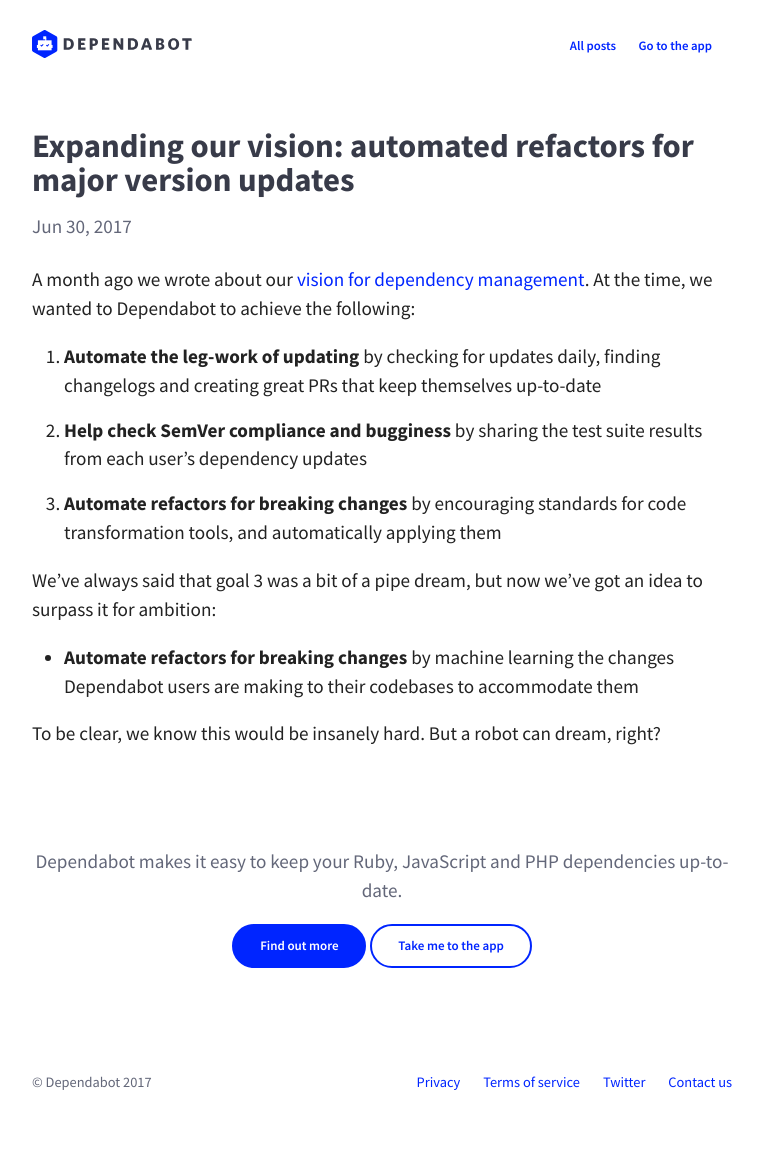
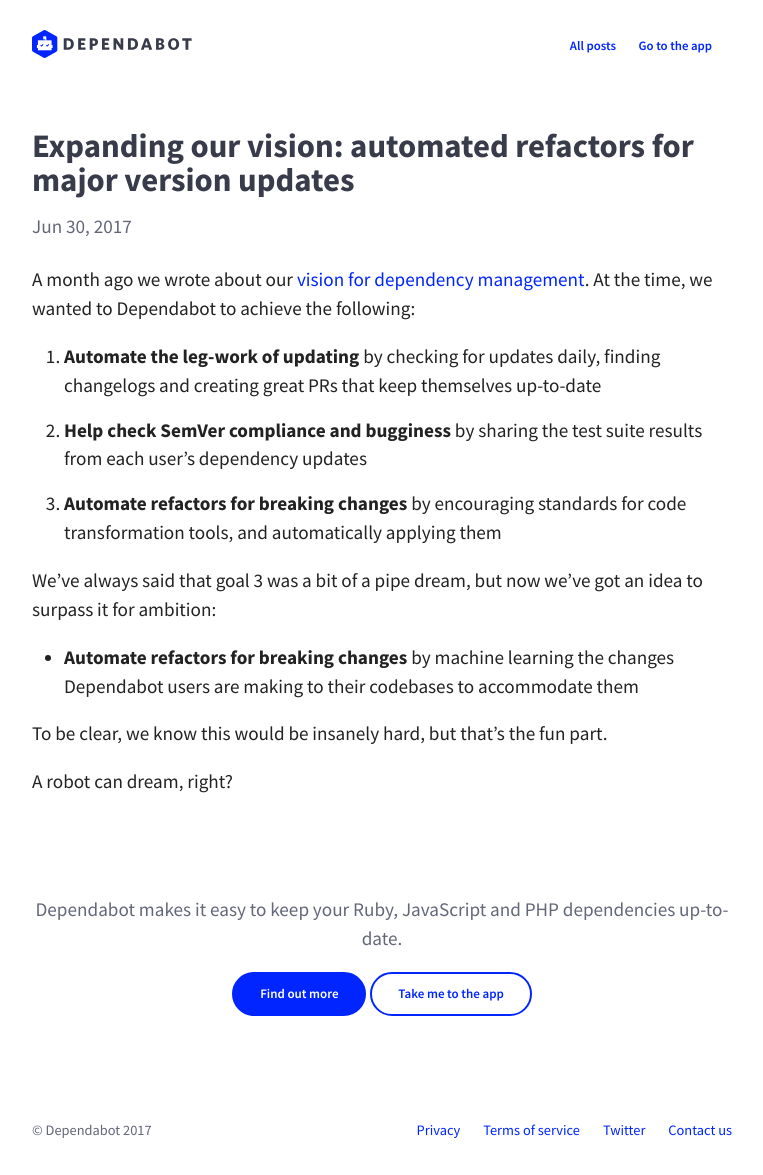
Before and after one commit to desenvolvedorIcotrade/App.bot, a Jekyll site: the page built from blog/_posts/2017-06-30-expanding-our-vision.md, in a window 1280 px wide. Shown: the whole page, without its empty margins (258-1021 px from the left). Built offline with Jekyll 4.4.1, drawn with Linux system fonts in a browser that asks for light colours; nearby versions of some CDN libraries; before the commit the page ends 1127 px from its top, so only the background shows below that.

Commit message:
Caveat wordsmithing

```diff
--- a/blog/_posts/2017-06-30-expanding-our-vision.md
+++ b/blog/_posts/2017-06-30-expanding-our-vision.md
@@ -20,6 +20,8 @@
 - **Automate refactors for breaking changes** by machine learning the changes
    Dependabot users are making to their codebases to accommodate them
 
-To be clear, we know this would be insanely hard. But a robot can dream, right?
+To be clear, we know this would be insanely hard, but that's the fun part.
+
+A robot can dream, right?
 
 [vision_blog_post]: https://dependabot.com/blog/a-bigger-vision-for-dependency-management
```
